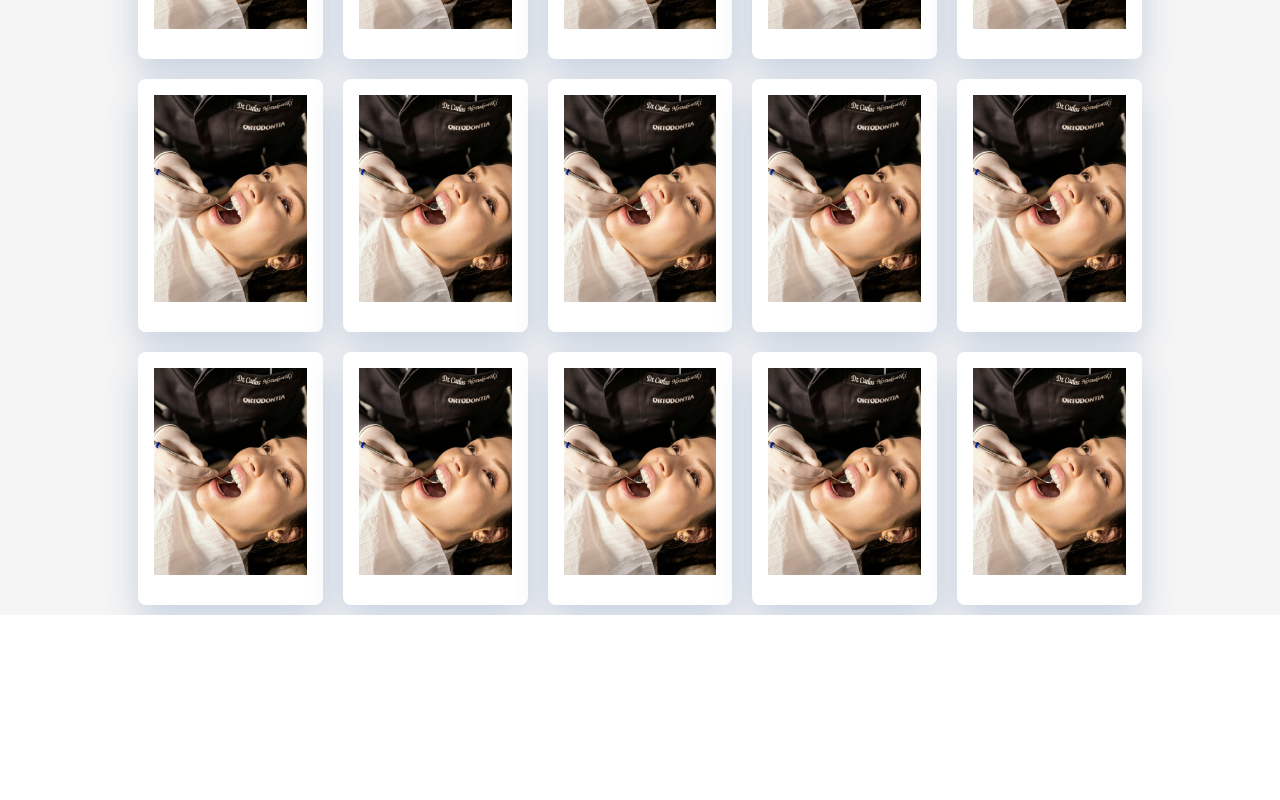
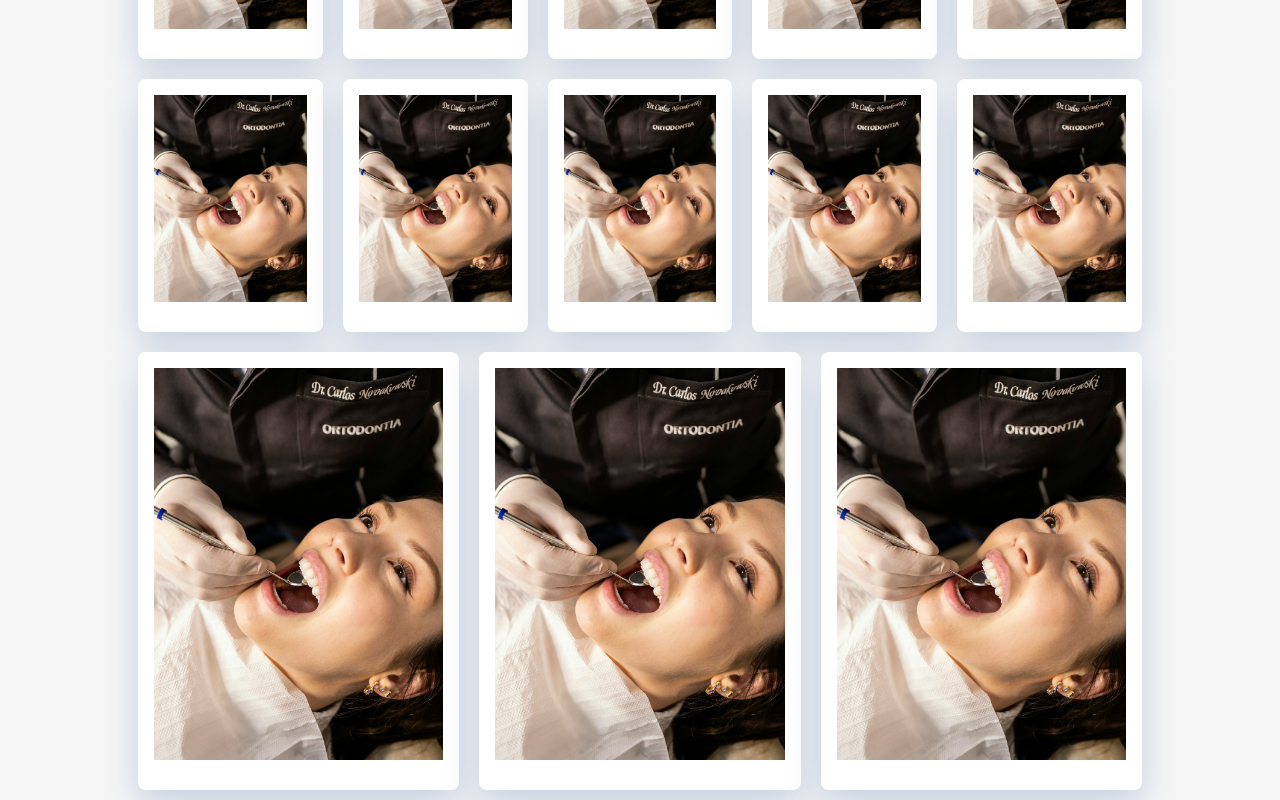
Before and after one commit to Ankitaparmar97/my-clinic, a React (Vite) app: page /Gallery in a window 1280 px wide. Shown: the part 1085-1885 px from the top of the page. Before the commit the page ends 1700 px from the top, so only its background shows below. Built offline with nearby package versions, Linux system fonts and the light colour scheme.

Commit message:
todo added and i have to do that

```diff
--- a/src/components/ContactUs.tsx
+++ b/src/components/ContactUs.tsx
@@ -2,7 +2,10 @@ import { Button, Typography } from '@mui/material';
 import Box from '@mui/material/Box';
 import TextField from '@mui/material/TextField';
 import { useTheme } from '@mui/material/styles';
-// import MyGoogleMap from './GooglaMap';
+//#TODO: send mail / message on submit,
+//#TODO: add icon for mail, phone and location
+//#TODO: remove border and add shadow of form
+
 
 export default function BasicTextFields() {
   const theam = useTheme();
--- a/src/components/Dentalservices.tsx
+++ b/src/components/Dentalservices.tsx
@@ -7,6 +7,8 @@ import { useTheme } from '@mui/material/styles';
 import { Box, Button } from '@mui/material';
 import Bread from './Breadcrumb';
 import { Link } from 'react-router-dom';
+//#TODO: maintain consistency across cards  badha card sarkha dekhava joiye,
+//#TODO: proof read content and fix .... sarkhi rite vacho tamro content and copy bhi dhang thi karo
 
 export default function ActionAreaCard() {
   return (
--- a/src/components/Gallery.tsx
+++ b/src/components/Gallery.tsx
@@ -2,6 +2,7 @@ import Box from '@mui/material/Box';
 import Card from '@mui/material/Card';
 import CardContent from '@mui/material/CardContent';
 import Bread from './Breadcrumb';
+//#TODO:  zoom image on hover
 
 function CardWithImage({ src }: { src: string }) {
   return (
@@ -67,8 +68,8 @@ export default function Gallery() {
           <CardWithImage src="smile.jpg" />
           <CardWithImage src="smile.jpg" />
           <CardWithImage src="smile.jpg" />
-          <CardWithImage src="smile.jpg" />
-          <CardWithImage src="smile.jpg" />
+          {/* <CardWithImage src="smile.jpg" />
+          <CardWithImage src="smile.jpg" /> */}
         </Box>
       </Box>
     </>
--- a/src/components/Nav.tsx
+++ b/src/components/Nav.tsx
@@ -14,6 +14,7 @@ import { IconButton, Menu, MenuItem } from '@mui/material';
 import { useTheme } from '@mui/material/styles';
 // import ArrowDropDownIcon from '@mui/icons-material/ArrowDropDown';
 import ExpandMoreIcon from '@mui/icons-material/ExpandMore';
+//#TODO:  do not change the url path , resolve menu flickering
 
 export default function ColorTabs() {
   const theam = useTheme();
```
